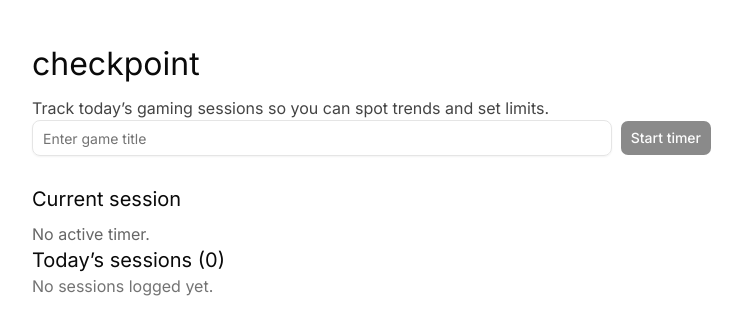
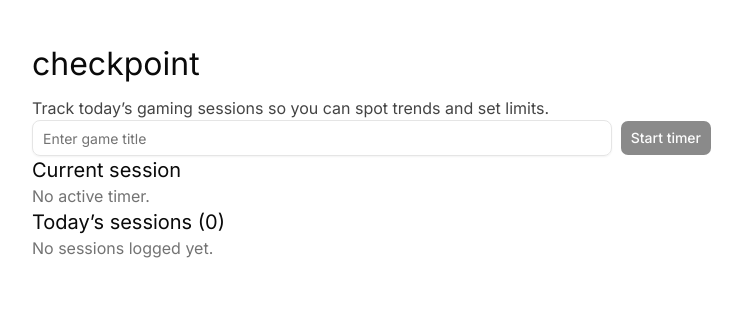
Before and after one commit to paulbgtr/checkpoint, a Next.js app: page /home in a window 1280 px wide. Shown: the top 334 px of the page, without its empty margins (268-1010 px from the left). Built offline with nearby package versions, Linux system fonts and the light colour scheme.

Commit message:
use tailwind and shadcn in active session

```diff
--- a/components/home/active-session.tsx
+++ b/components/home/active-session.tsx
@@ -1,4 +1,5 @@
 import { formatDuration } from "@/lib/utils/format-duration";
+import { Card, CardHeader, CardFooter, CardTitle } from "../ui/card";
 
 type Props = {
   activeSession: {
@@ -13,27 +14,23 @@ export const ActiveSession = ({ activeSession, now }: Props) => {
   const activeElapsed = activeSession ? now - activeSession.start : 0;
 
   return (
-    <section style={{ marginTop: 28 }}>
-      <h2 style={{ fontSize: 20, marginBottom: 8 }}>Current session</h2>
+    <section>
+      <h2 className="text-xl">Current session</h2>
+
       {activeSession ? (
-        <div
-          style={{
-            padding: 16,
-            borderRadius: 12,
-            border: "1px solid #e5e5e5",
-            background: "#fafafa",
-          }}
-        >
-          <div style={{ fontWeight: 600 }}>{activeSession.game}</div>
-          <div style={{ color: "#333", marginTop: 4 }}>
-            Started at {new Date(activeSession.start).toLocaleTimeString()}
-          </div>
-          <div style={{ marginTop: 8 }}>
-            Elapsed: {formatDuration(activeElapsed)}
-          </div>
+        <div className="mt-4">
+          <Card>
+            <CardHeader>
+              <CardTitle>{activeSession.game}</CardTitle>
+              <div className="text-muted-foreground">
+                Started at {new Date(activeSession.start).toLocaleTimeString()}
+              </div>
+            </CardHeader>
+            <CardFooter>Elapsed: {formatDuration(activeElapsed)}</CardFooter>
+          </Card>
         </div>
       ) : (
-        <p style={{ color: "#666" }}>No active timer.</p>
+        <p className="text-muted-foreground">No active timer.</p>
       )}
     </section>
   );
```
